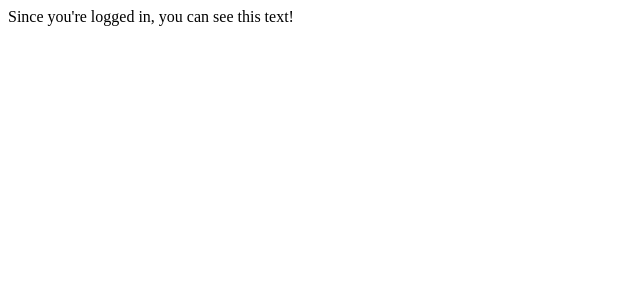
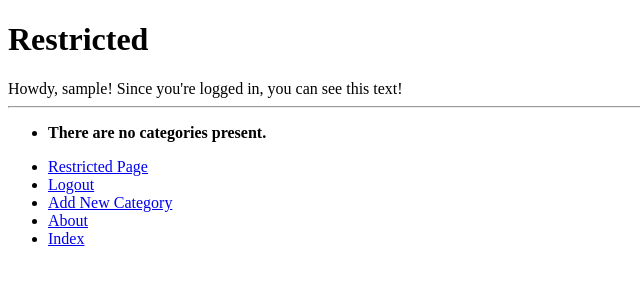
Before and after one commit to mdesson/rango, a Django app: page /rango/restricted/ in a window 1280 px wide. Shown: the top 300 px of the page, without its empty margins (0-640 px from the left). Run offline with Django 3.2, Linux system fonts and the light colour scheme; the visitor is signed in with stand-in values (Sample User, id 1); data that the repository does not hold is empty.

Commit message:
Completed all of Chapter 9.

```diff
--- a/tango_with_django_project/rango/views.py
+++ b/tango_with_django_project/rango/views.py
@@ -66,6 +66,7 @@ def show_category(request, category_name_slug):
     return render(request, 'rango/category.html', context_dict)
 
 
+@login_required()
 def add_category(request):
     form = CategoryForm()
 
@@ -91,6 +92,7 @@ def add_category(request):
     return render(request, 'rango/add_category.html', {'form': form})
 
 
+@login_required()
 def add_page(request, category_name_slug):
     try:
         category = Category.objects.get(slug=category_name_slug)
@@ -221,7 +223,7 @@ def user_login(request):
 
 @login_required
 def restricted(request):
-    return HttpResponse("Since you're logged in, you can see this text!")
+    return render(request, 'rango/restricted.html', {})
 
 
 @login_required()
--- a/tango_with_django_project/templates/rango/base.html
+++ b/tango_with_django_project/templates/rango/base.html
@@ -27,11 +27,11 @@
             {% if user.is_authenticated %}
                 <li><a href="{% url 'restricted' %}">Restricted Page</a></li>
                 <li><a href="{% url 'logout' %}">Logout</a></li>
+                <li><a href="{% url 'add_category' %}">Add New Category</a></li>
             {% else %}
                 <li><a href="{% url 'register' %}">Sign Up</a></li>
                 <li><a href="{% url 'login' %}">Sign In</a></li>
             {% endif %}
-                <li><a href="{% url 'add_category' %}">Add New Category</a></li>
                 <li><a href="{% url 'about' %}">About</a></li>
                 <li><a href="{% url 'index' %}">Index</a></li>
             </ul>
--- a/tango_with_django_project/templates/rango/category.html
+++ b/tango_with_django_project/templates/rango/category.html
@@ -18,7 +18,10 @@
         {% else %}
             <strong>No pages currently in category.</strong>
         {% endif %}
+
+        {% if user.is_authenticated %}
         <a href="{% url 'add_page' category.slug %}">Add Page</a>
+        {% endif %}
     {% else %}
         The specified category does not exist!
     {% endif %}
--- /dev/null
+++ b/tango_with_django_project/templates/rango/restricted.html
@@ -0,0 +1,11 @@
+{% extends 'rango/base.html' %}
+{% load staticfiles %}
+
+{% block title_block %}
+    Restricted
+{% endblock %}
+
+{% block body_block %}
+<h1>Restricted</h1>
+<div>Howdy, {{ user.username }}! Since you're logged in, you can see this text!</div>
+{% endblock %}
```
